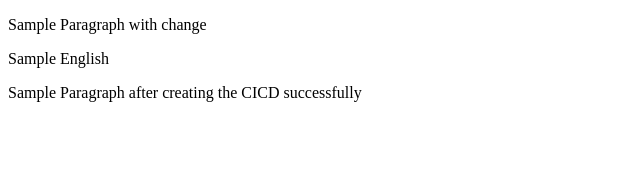
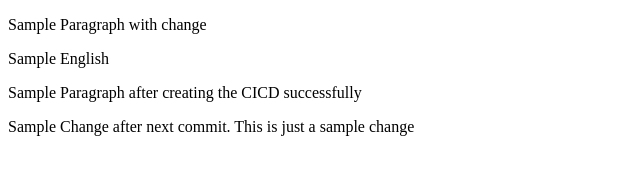
Before and after one commit to Prathyushkv/CICD, a plain HTML site: page index.html in a window 1280 px wide. Shown: the whole page, without its empty margins (0-640 px from the left). Drawn offline with Linux system fonts and the light colour scheme.

Commit message:
second commit after CI CD implementation

```diff
--- a/index.html
+++ b/index.html
@@ -9,5 +9,6 @@
     <p>Sample Paragraph with change</p>
     <p>Sample English</p>
     <p>Sample Paragraph after creating the CICD successfully</p>
+    <p>Sample Change after next commit. This is just a sample change</p>
   </body>
 </html>
```
